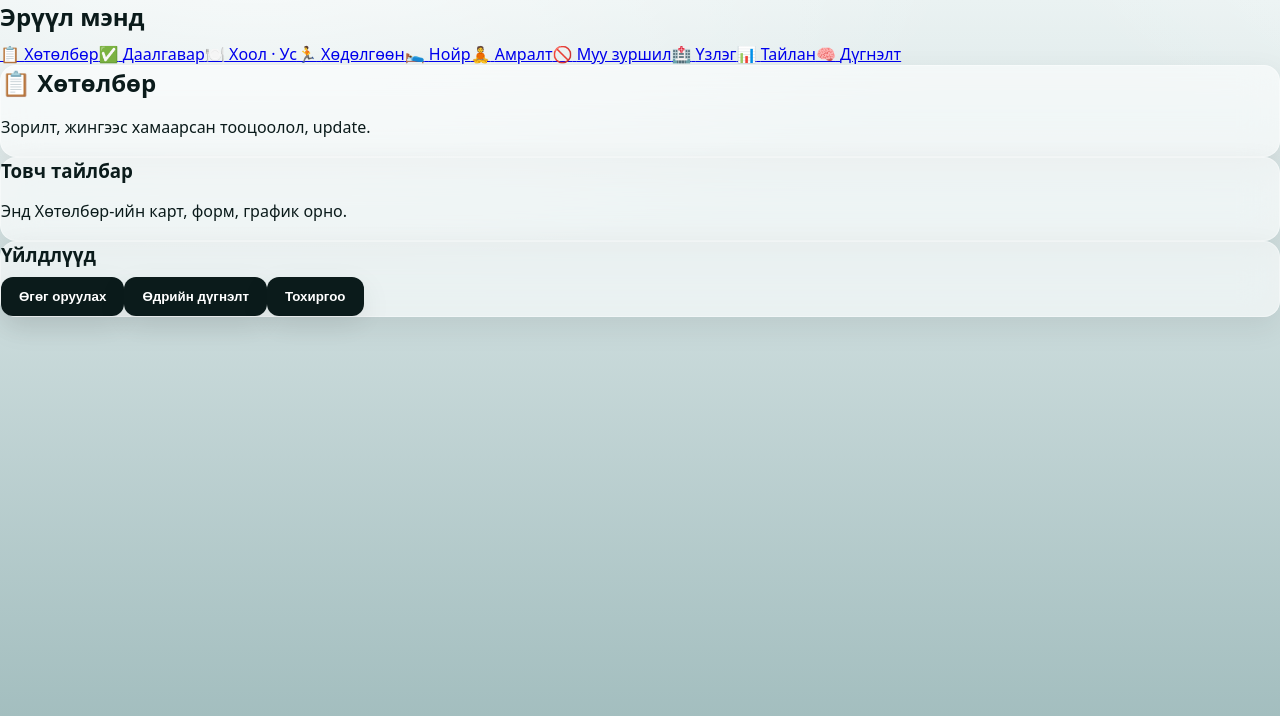
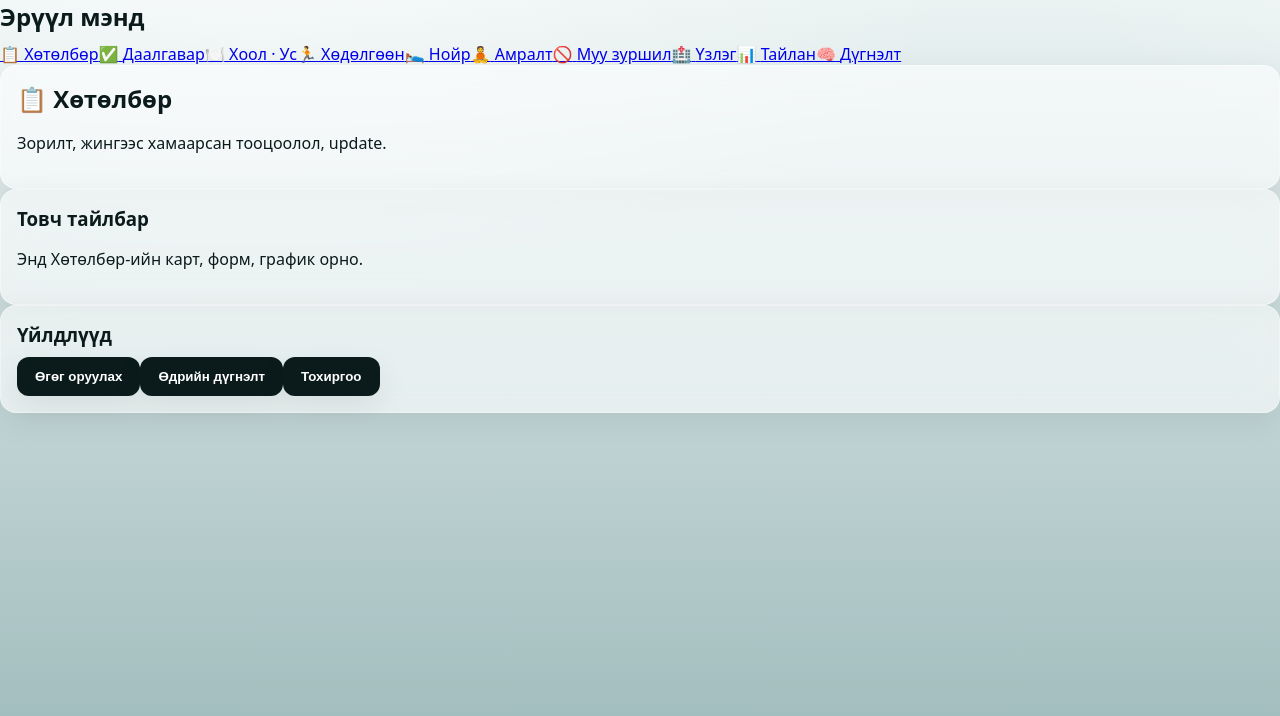
Before and after one commit to oyunsanaachat-cpu/OS.health, a Next.js app: page / in a window 1280 px wide. Shown: the top 716 px of the page. Built offline with nearby package versions, Linux system fonts and the light colour scheme.

Commit message:
Update GlassCard.tsx

```diff
--- a/components/ui/GlassCard.tsx
+++ b/components/ui/GlassCard.tsx
@@ -1,13 +1,32 @@
+// components/ui/GlassCard.tsx
 import React from "react";
 
+type Props = React.PropsWithChildren<{
+  as?: keyof JSX.IntrinsicElements;
+  className?: string;
+  header?: React.ReactNode;
+  actions?: React.ReactNode;
+}>;
+
 export default function GlassCard({
-  children,
-  className = "",
-}: {
-  children: React.ReactNode;
-  className?: string;
-}) {
+  as:Tag="section",
+  className="",
+  header,
+  actions,
+  children
+}: Props){
   return (
-    <div className={`glass card ${className}`}>{children}</div>
+    <Tag className={`glass ${className}`} style={{padding:16}}>
+      {(header || actions) && (
+        <div style={{
+          display:"flex", alignItems:"center", justifyContent:"space-between",
+          marginBottom:12
+        }}>
+          <div style={{fontWeight:700, fontSize:18}}>{header}</div>
+          {actions}
+        </div>
+      )}
+      {children}
+    </Tag>
   );
 }
```
